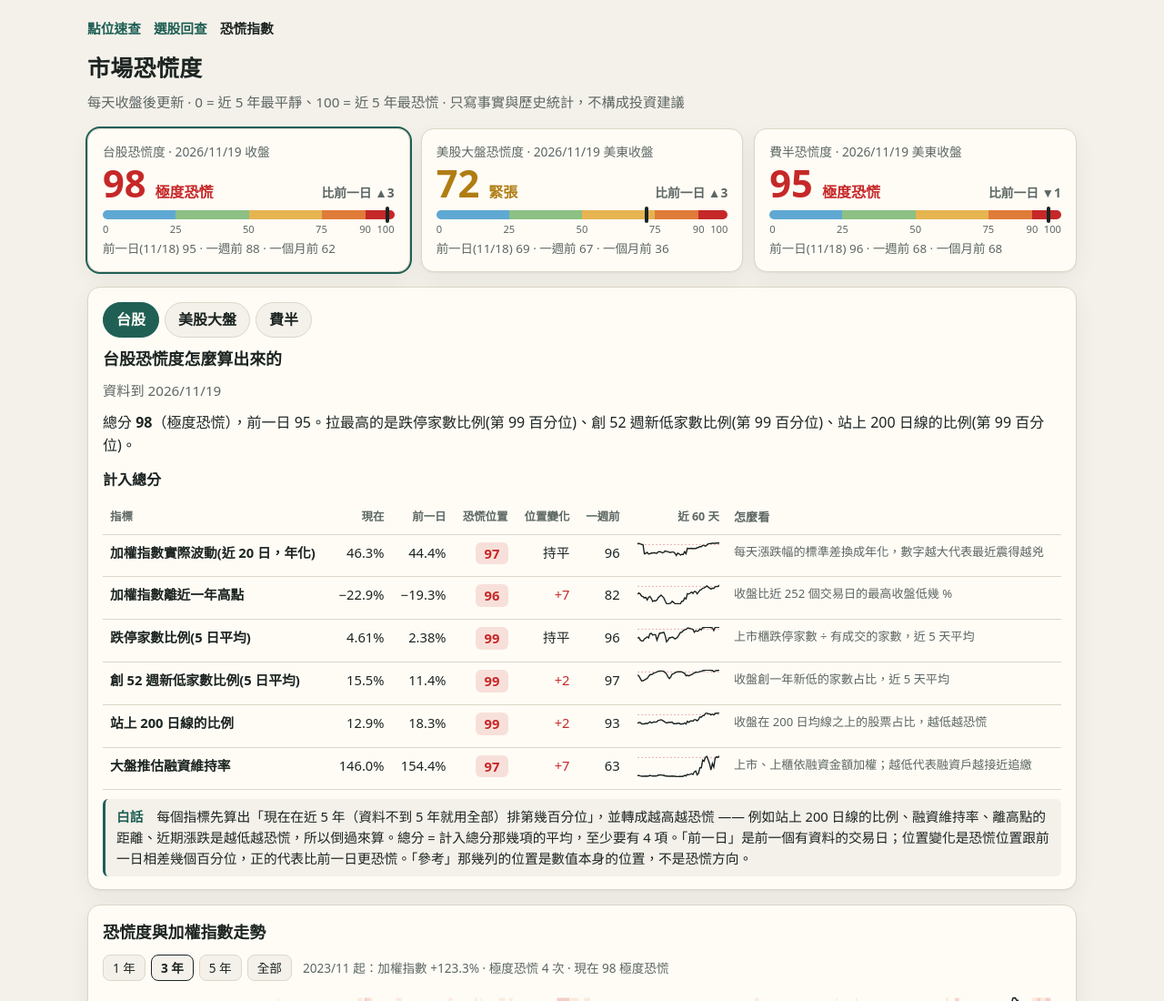
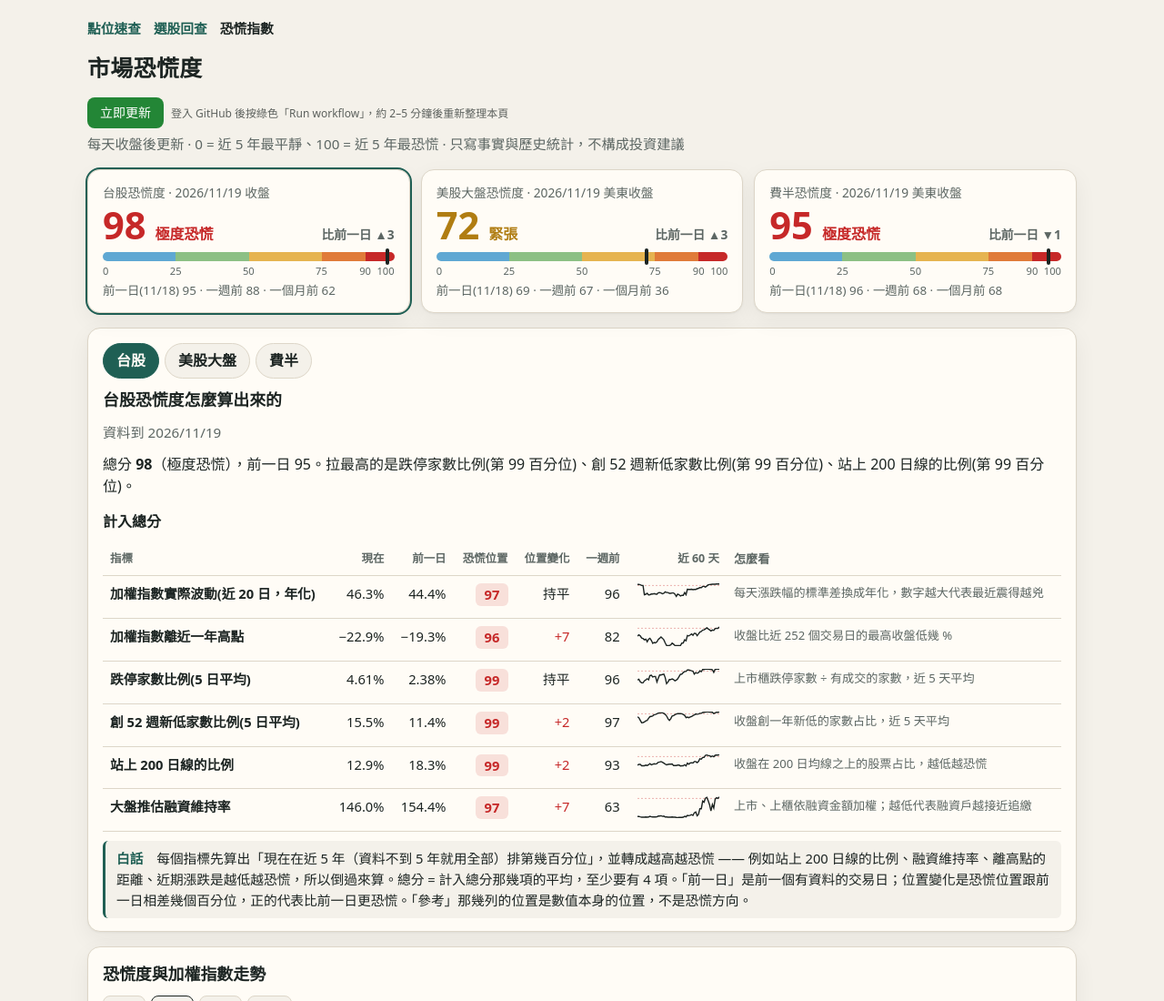
Before and after one commit to xswcde12345-byte/mystery-levels, a plain HTML site: page fear.html in a window 1280 px wide. Shown: the top 1100 px of the page at 91% size. Drawn offline with Linux system fonts and the light colour scheme.

Commit message:
Add 立即更新 button linking to workflow_dispatch

```diff
--- a/fear.html
+++ b/fear.html
@@ -91,6 +91,7 @@
         <a href="fear.html" aria-current="page">恐慌指數</a>
       </nav>
       <h1>市場恐慌度</h1>
+      <div><a id="runBtn" style="display:inline-block;margin:6px 0;padding:6px 14px;border-radius:8px;background:#238636;color:#fff;text-decoration:none;font-size:14px" href="https://github.com/xswcde12345-byte/mystery-levels/actions/workflows/update.yml" target="_blank" rel="noopener">立即更新</a><span style="font-size:12px;opacity:.7;margin-left:8px">登入 GitHub 後按綠色「Run workflow」，約 2–5 分鐘後重新整理本頁</span></div>
       <p class="meta">每天收盤後更新 · 0 = 近 5 年最平靜、100 = 近 5 年最恐慌 · 只寫事實與歷史統計，不構成投資建議</p>
     </header>
 
```
Also changed, not shown: picks.html (+1 -0 lines).
